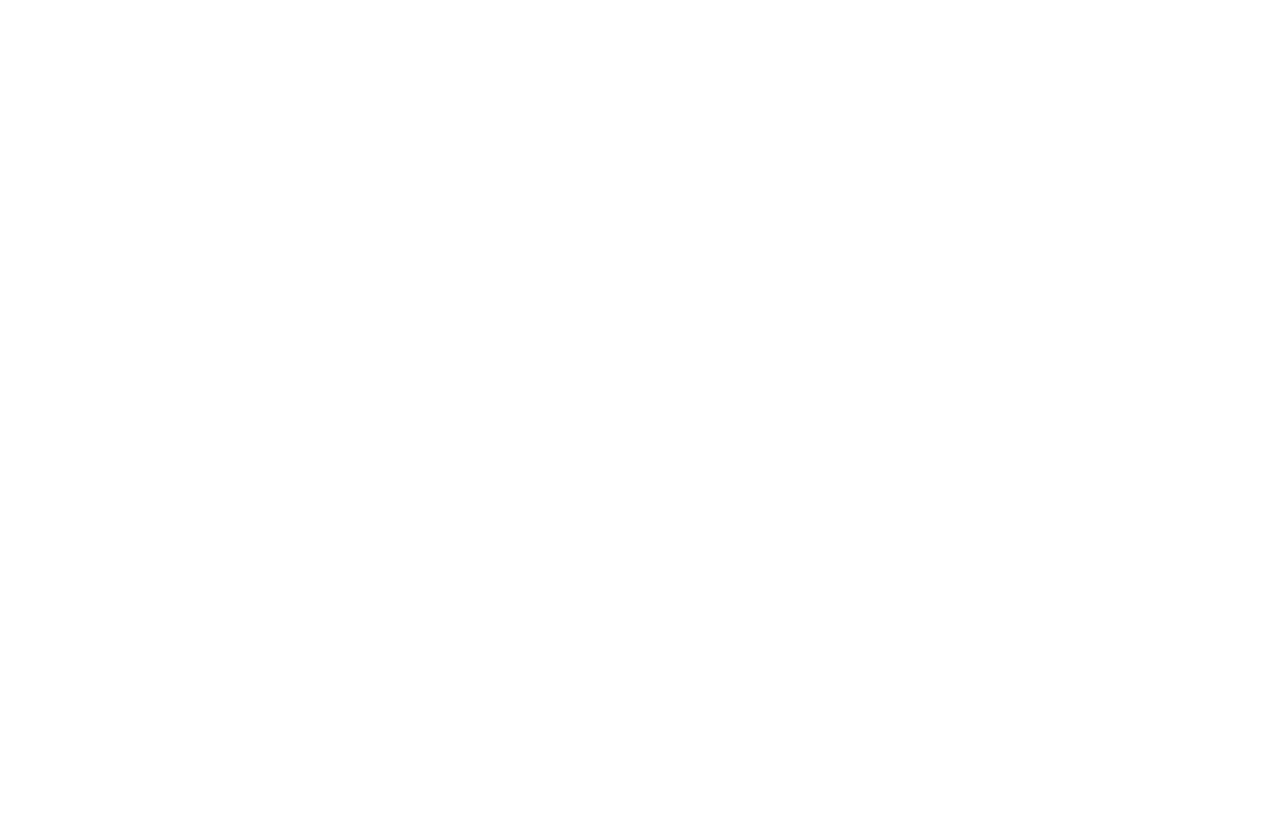
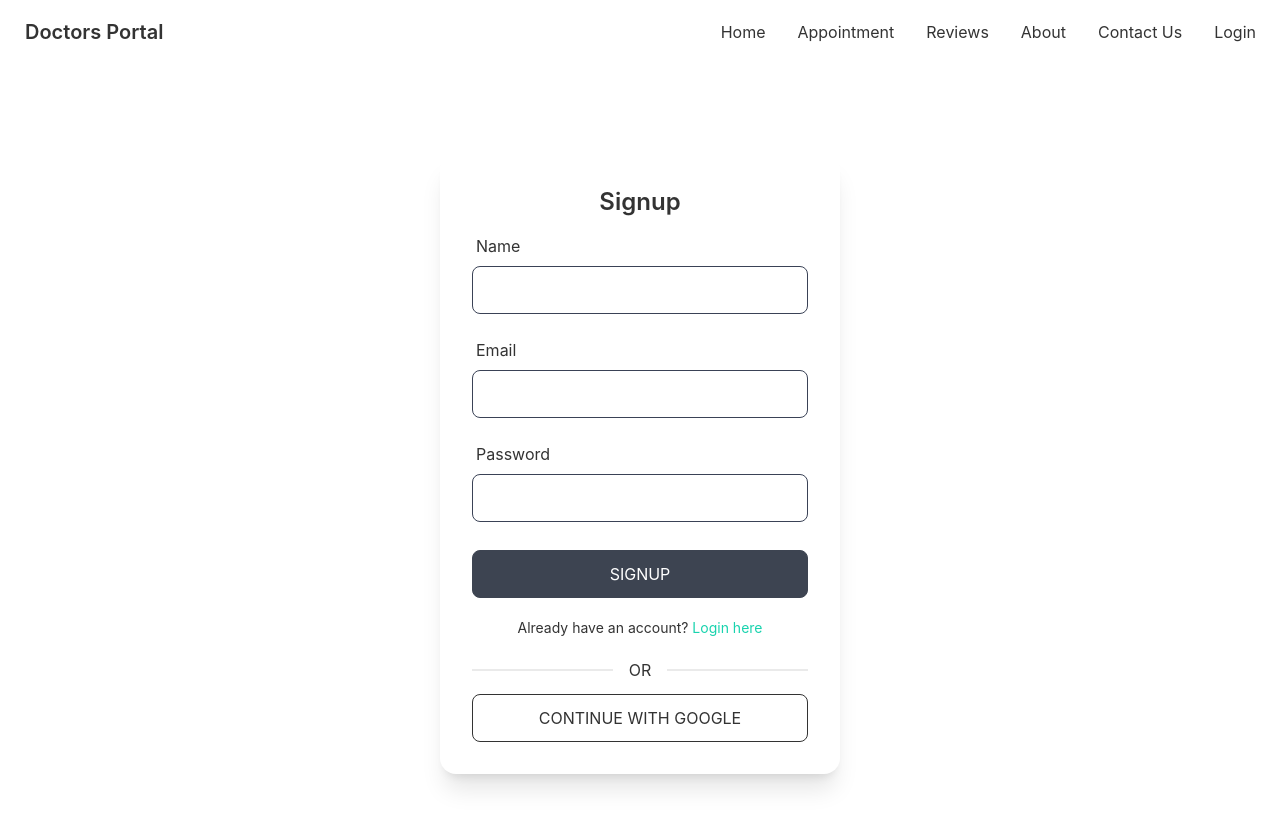
Before and after one commit to ishtiyak98/doctors-portal, a React (Create React App) app: page /signup in a window 1280 px wide. Shown: the top 828 px of the page. Before the commit the page ends 800 px from the top, so only its background shows below. Built offline with nearby package versions, Linux system fonts and the light colour scheme.

Commit message:
signup & spinner added

```diff
--- a/package.json
+++ b/package.json
@@ -16,6 +16,7 @@
     "react-hook-form": "^7.31.1",
     "react-router-dom": "^6.3.0",
     "react-scripts": "5.0.1",
+    "react-spinners": "^0.11.0",
     "sweetalert2": "^11.4.14",
     "web-vitals": "^2.1.4"
   },
--- a/src/Pages/Login/Register.js
+++ b/src/Pages/Login/Register.js
@@ -1,11 +1,153 @@
-import React from 'react';
+import React, { useEffect, useState } from "react";
+import { useCreateUserWithEmailAndPassword, useUpdateProfile } from "react-firebase-hooks/auth";
+import { useForm } from "react-hook-form";
+import { Link } from "react-router-dom";
+import auth from "../../firebase.init";
+import Navbar from "../Shared/Navbar";
+import Spinner from "../Shared/Spinner";
+import LoginWithApp from "./LoginWithApp";
 
 const Register = () => {
-    return (
-        <div>
+  const [createUserWithEmailAndPassword, user, loading, error] = useCreateUserWithEmailAndPassword(auth);
+  const [updateProfile, updating, updateError] = useUpdateProfile(auth);
+  const [signupMessage, setSignupMessage] = useState("");
+  const {register, formState: { errors }, handleSubmit} = useForm();
+  const [textColor, setTextColor] = useState("");
 
+  //!-------- handle successful Signup --------
+  useEffect(()=>{
+    if (user) {
+      console.log(user);
+      setSignupMessage("Successfully Registered");
+      setTextColor("text-green-500");
+    }
+  }, [user]);
+
+
+  //!-------- handle Signup error --------
+  useEffect(()=>{
+      if (error) {
+        setSignupMessage(error.message);
+        setTextColor("text-red-500");
+      }
+  }, [error]);
+
+
+  //!-------- loading-spinner --------
+  if (loading || updating) {
+    return <Spinner></Spinner>;
+  };
+
+
+  //!-------- handle form on-submit --------
+  const onSubmit = async(data) => {
+    console.log(data);
+    await createUserWithEmailAndPassword(data.email, data.password);
+    await updateProfile({ displayName: data.name });
+  };
+
+  return (
+    <>
+      <Navbar></Navbar>
+
+      <div className="flex h-screen justify-center items-center">
+        <div className="card w-11/12 lg:w-[400px] bg-base-100 shadow-xl">
+          <div className="card card-body">
+            <h2 className="text-2xl font-semibold text-center">Signup</h2>
+            <form onSubmit={handleSubmit(onSubmit)}>
+              <div className="form-control w-full max-w-lg">
+                <label className="label">
+                  <span className="label-text text-base">Name</span>
+                </label>
+                <input
+                  type="text"
+                  className="input input-bordered input-accent w-full max-w-lg"
+                  {...register("name", { required: true })}
+                />
+                <label className="label">
+                  <span className="label-text-alt text-red-500">
+                    {errors.name?.type === "required" && "name is required"}
+                  </span>
+                </label>
+              </div>
+
+              <div className="form-control w-full max-w-lg">
+                <label className="label">
+                  <span className="label-text text-base">Email</span>
+                </label>
+                <input
+                  type="text"
+                  className="input input-bordered input-accent w-full max-w-lg"
+                  {...register("email", {
+                    required: true,
+                    pattern: {
+                      value: /[a-z0-9]+@[a-z]+\.[a-z]{2,3}/,
+                      message: "Provide a valid Email",
+                    },
+                  })}
+                />
+                <label className="label">
+                  <span className="label-text-alt text-red-500">
+                    {errors.email?.type === "required" && "email is required"}
+                    {errors.email?.type === "pattern" && errors.email.message}
+                  </span>
+                </label>
+              </div>
+
+              <div className="form-control w-full max-w-lg">
+                <label className="label">
+                  <span className="label-text text-base">Password</span>
+                </label>
+                <input
+                  type="password"
+                  className="input input-bordered input-accent w-full max-w-lg"
+                  {...register("password", {
+                    required: true,
+                    minLength: {
+                      value: 6,
+                      message: "Minimum length must be 6",
+                    },
+                  })}
+                />
+                <label className="label">
+                  <span className="label-text-alt text-red-500 ">
+                    {errors.password?.type === "required" &&
+                      "password is required"}
+                    {errors.password?.type === "minLength" &&
+                      errors.password.message}
+                  </span>
+                </label>
+              </div>
+
+              <div className="my-3">
+                <input
+                  className="btn text-white w-full text-base font-normal"
+                  type="submit"
+                  value="Signup"
+                />
+              </div>
+              <p className={`text-center ${textColor} text-sm`}>
+                  {signupMessage && signupMessage}
+              </p>
+            </form>
+
+            <div className="">
+              <p className="text-center text-sm">
+                Already have an account?{" "}
+                <Link to={"/login"} className="text-secondary">
+                  Login here
+                </Link>
+              </p>
+            </div>
+
+            <div>
+              <LoginWithApp></LoginWithApp>
+            </div>
+          </div>
         </div>
-    );
+      </div>
+    </>
+  );
 };
 
 export default Register;
--- /dev/null
+++ b/src/Pages/Shared/Spinner.js
@@ -0,0 +1,14 @@
+import React, { useState } from "react";
+import { RotateLoader } from "react-spinners";
+
+const Spinner = () => {
+  let [loading, setLoading] = useState(true);
+  let [color, setColor] = useState("#50E3C2");
+  return (
+    <div className="sweet-loading h-screen flex justify-center items-center">
+      <RotateLoader color={color} loading={loading} size={20} margin={2} />
+    </div>
+  );
+};
+
+export default Spinner;
```
Also changed, not shown: 1 other file (tests, documents, lock files or other folders).
